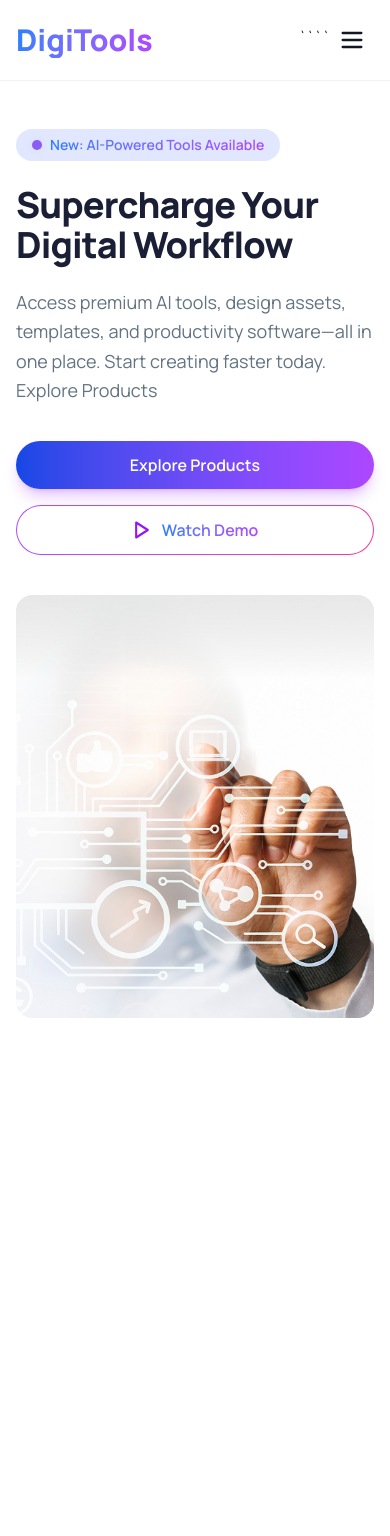
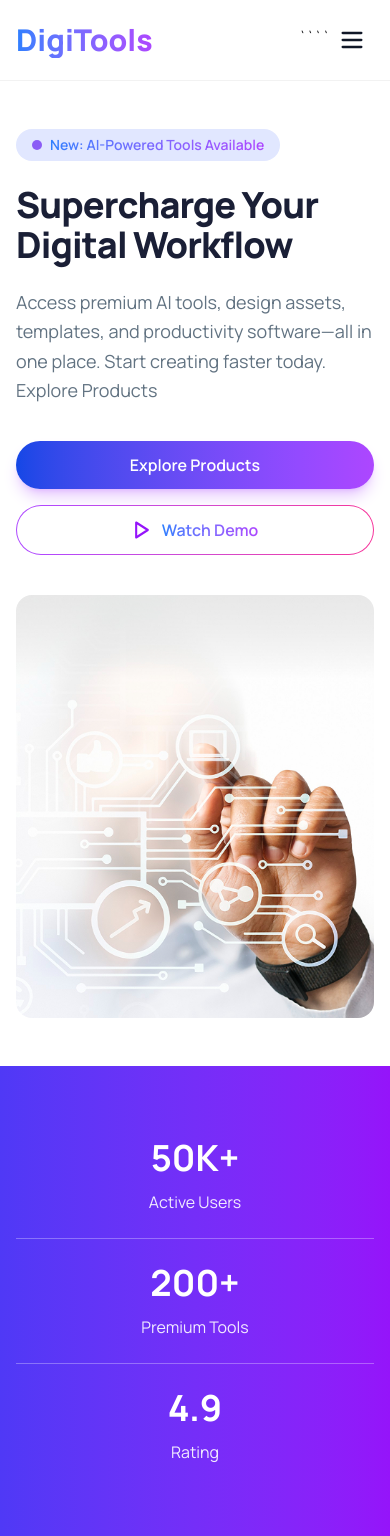
Before and after one commit to kazolhabib/B-13-Assignment-6-Digitools-Platform, a React (Vite) app: page / in a window 390 px wide. Before the commit the page ends 1066 px from the top, so only its background shows below. Built offline with nearby package versions, Linux system fonts and the light colour scheme.

Commit message:
Added Hero section with responsive

```diff
--- a/src/App.jsx
+++ b/src/App.jsx
@@ -1,12 +1,14 @@
 import Navbar from './components/Navbar'
 import Hero from './components/Hero'
+import Counter from './components/Counter'
 import './App.css'
 
 function App() {
   return (
-    <div className="bg-white min-h-screen">
+    <div className="bg-white">
       <Navbar />
       <Hero />
+      <Counter />
     </div>
   )
 }
--- /dev/null
+++ b/src/components/Counter.jsx
@@ -0,0 +1,30 @@
+import React from 'react';
+
+const Counter = () => {
+  return (
+    <section className="w-full bg-gradient-to-r from-[#4F39F6] to-[#9514FA] py-12 lg:py-15">
+      <div className="max-w-7xl mx-auto px-4 sm:px-6 lg:px-8">
+        <div className="flex flex-col md:flex-row justify-center items-center divide-y md:divide-y-0 md:divide-x divide-white/30 text-white text-center">
+
+          <div className="w-full md:w-1/3 py-6 md:py-0">
+            <h2 className="text-4xl md:text-5xl lg:text-6xl font-bold mb-3">50K+</h2>
+            <p className="text-base md:text-xl font-normal text-white/90">Active Users</p>
+          </div>
+
+          <div className="w-full md:w-1/3 py-6 md:py-0">
+            <h2 className="text-4xl md:text-5xl lg:text-6xl font-bold mb-3">200+</h2>
+            <p className="text-base md:text-xl font-normal text-white/90">Premium Tools</p>
+          </div>
+
+          <div className="w-full md:w-1/3 py-6 md:py-0">
+            <h2 className="text-4xl md:text-5xl lg:text-6xl font-bold mb-3">4.9</h2>
+            <p className="text-base md:text-xl font-normal text-white/90">Rating</p>
+          </div>
+
+        </div>
+      </div>
+    </section>
+  );
+};
+
+export default Counter;
--- a/src/components/Hero.jsx
+++ b/src/components/Hero.jsx
@@ -3,7 +3,7 @@ import bannerImage from '../assets/banner.png';
 
 const Hero = () => {
   return (
-    <section className="w-full bg-white py-12 md:py-16 lg:py-24 overflow-hidden">
+    <section className="w-full bg-white py-12 md:py-16 lg:py-21 overflow-hidden">
       <div className="max-w-7xl mx-auto px-4 sm:px-6 lg:px-5">
         <div className="grid grid-cols-1 lg:grid-cols-2 gap-10 lg:gap-2.5 items-center">
 
```
